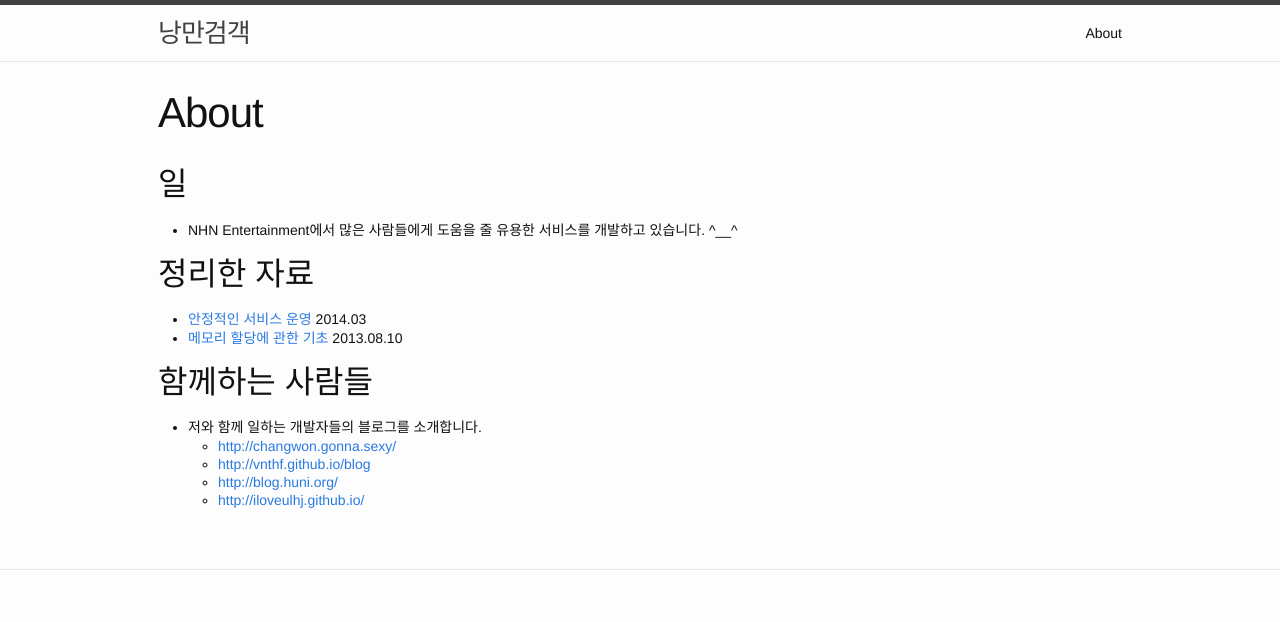
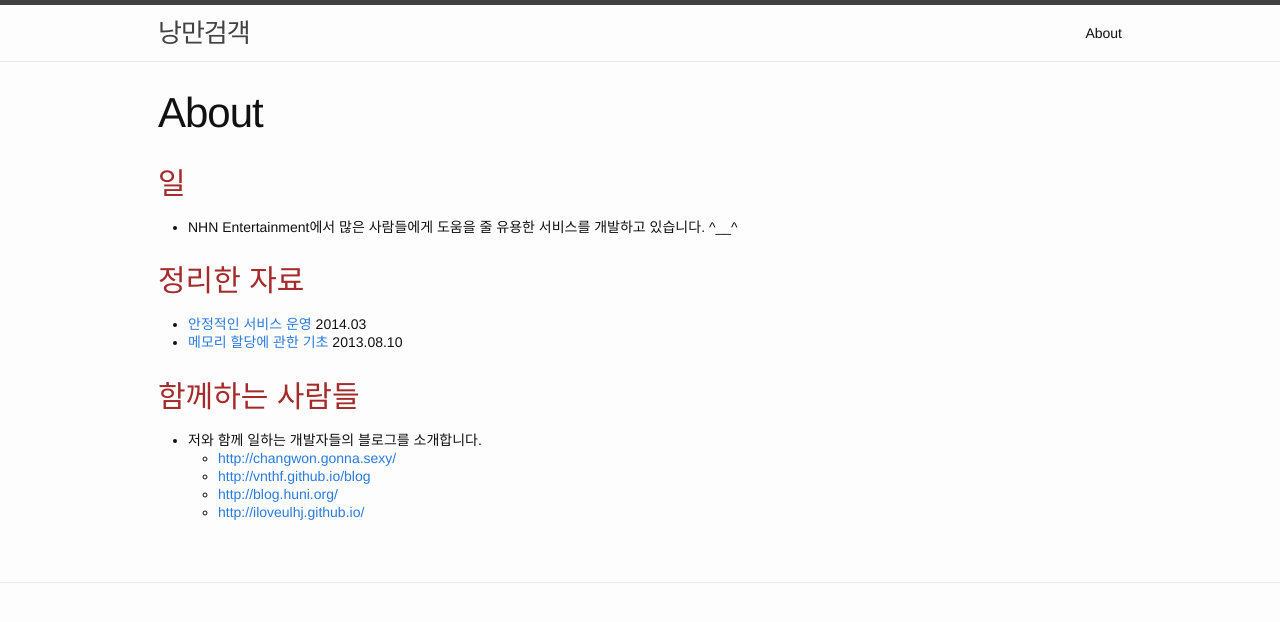
Before and after one commit to cybaek/homepage, a Jekyll site: the page built from about.md, in a window 1280 px wide. Shown: the top 622 px of the page. Built offline with Jekyll 4.4.1, drawn with Linux system fonts in a browser that asks for light colours.

Commit message:
improve design

```diff
--- a/_sass/_layout.scss
+++ b/_sass/_layout.scss
@@ -210,11 +210,27 @@
 .post-content {
     margin-bottom: $spacing-unit;
 
-    h2 {
-        font-size: 32px;
+    h1 {
+       margin-left: -1pt;
+       margin-top: 20pt;
+       font-size: 32px;
+       font-weight: bold;
+
 
         @include media-query($on-laptop) {
             font-size: 28px;
+            font-weight: bold;
+        }
+
+    }
+
+    h2 {
+        font-size: 30px;
+        color: brown;
+        margin-top: 25px;
+
+        @include media-query($on-laptop) {
+            font-size: 26px;
         }
     }
 
```
